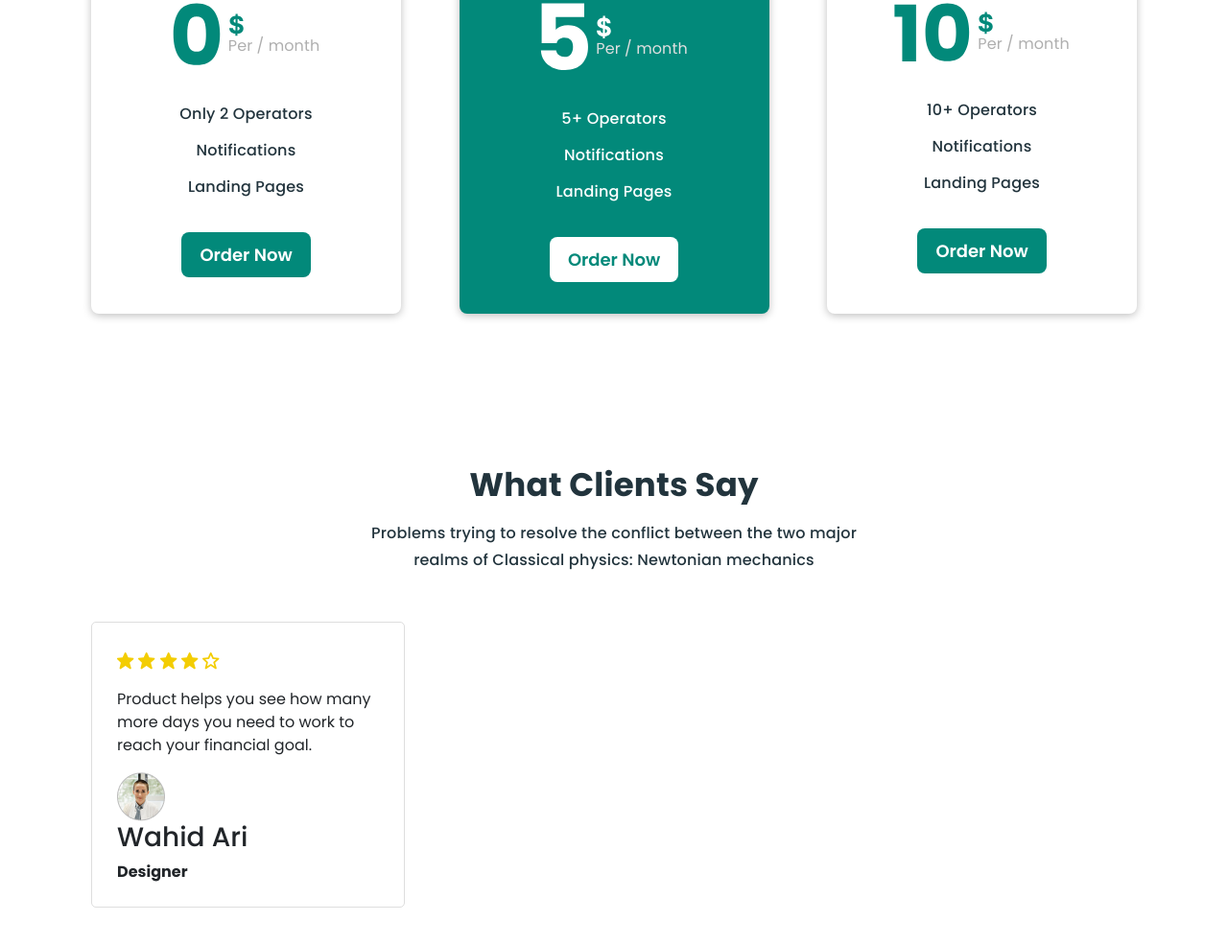
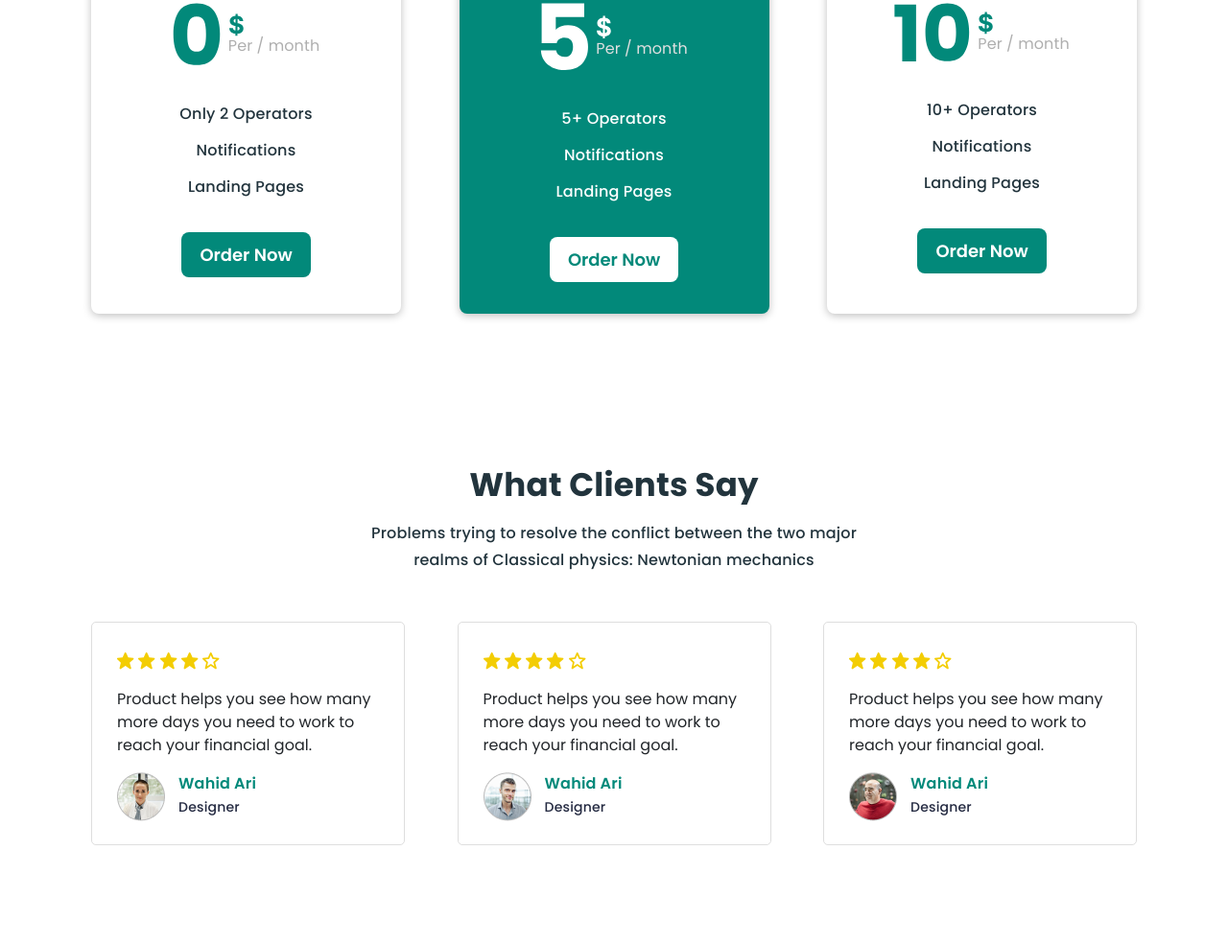
Before and after one commit to Salohiddin-coder/MyProduct, a plain HTML site: page index.html in a window 1280 px wide. Shown: the part 4917-5902 px from the top of the page at 96% size. Before the commit the page ends 5863 px from the top, so only its background shows below. Drawn offline with Linux system fonts and the light colour scheme.

Commit message:
add new changes

```diff
--- a/index.html
+++ b/index.html
@@ -540,7 +540,42 @@
               <p class="clients__text">Product helps you see how many more days you need to work to reach your financial goal.</p>
 
               <div class="clients__box">
-                <img class="clients__img" src="./images/person-5.png" srcset="./images/person-5.png 1x, ./images/person-5@2x.png 2x" alt="a man is smiling" width="50" height="50">
+                <img class="clients__img" src="./images/person-5.png" srcset="./images/person-5.png 1x, ./images/person-5@2x.png 2x" alt="a woman is smiling" width="50" height="50">
+                <div class="clients__names">
+                  <h3 class="clients__name">Wahid Ari</h3>
+                  <strong class="clients__strong-text">Designer</strong>
+                </div>
+              </div>
+            </li>
+            <li class="clients__item">
+              <img class="clients__symbol" src="./images/star-colored.svg" alt="an orange star" width="18" height="18">
+              <img class="clients__symbol" src="./images/star-colored.svg" alt="an orange star" width="18" height="18">
+              <img class="clients__symbol" src="./images/star-colored.svg" alt="an orange star" width="18" height="18">
+              <img class="clients__symbol" src="./images/star-colored.svg" alt="an orange star" width="18" height="18">
+              <img class="clients__symbol" src="./images/star.svg" alt="an orange bordered star" width="18" height="18">
+
+              <p class="clients__text">Product helps you see how many more days you need to work to reach your financial goal.</p>
+
+              <div class="clients__box">
+                <img class="clients__img" src="./images/person-6.png" srcset="./images/person-6.png 1x, ./images/person-6@2x.png 2x" alt="a man is smiling" width="50" height="50">
+                <div class="clients__names">
+                  <h3 class="clients__name">Wahid Ari</h3>
+                  <strong class="clients__strong-text">Designer</strong>
+                </div>
+              </div>
+            </li>
+
+            <li class="clients__item">
+              <img class="clients__symbol" src="./images/star-colored.svg" alt="an orange star" width="18" height="18">
+              <img class="clients__symbol" src="./images/star-colored.svg" alt="an orange star" width="18" height="18">
+              <img class="clients__symbol" src="./images/star-colored.svg" alt="an orange star" width="18" height="18">
+              <img class="clients__symbol" src="./images/star-colored.svg" alt="an orange star" width="18" height="18">
+              <img class="clients__symbol" src="./images/star.svg" alt="an orange bordered star" width="18" height="18">
+
+              <p class="clients__text">Product helps you see how many more days you need to work to reach your financial goal.</p>
+
+              <div class="clients__box">
+                <img class="clients__img" src="./images/person-7.png" srcset="./images/person-7.png 1x, ./images/person-7@2x.png 2x" alt="a man is smiling" width="50" height="50">
                 <div class="clients__names">
                   <h3 class="clients__name">Wahid Ari</h3>
                   <strong class="clients__strong-text">Designer</strong>
--- a/sass/blocks/_clients.scss
+++ b/sass/blocks/_clients.scss
@@ -1,3 +1,7 @@
+.clients {
+  padding-bottom: 150px;
+}
+
 .clients__texts {
   margin: 0 auto;
   width: 100%;
@@ -28,6 +32,7 @@
 
 .clients__list {
   display: flex;
+  justify-content: space-between;
   margin: 0;
   padding: 0;
   list-style-type: none;
@@ -45,3 +50,45 @@
 .clients__text {
   margin: 16px 0;
 }
+
+.clients__box {
+  display: flex;
+}
+
+.clients__names {
+  margin-left: 14px;
+}
+
+.clients__name {
+  margin: 0;
+  font-weight: 600;
+  font-size: 16px;
+  line-height: 24px;
+  letter-spacing: 0.2px;
+  color: #02897A;
+}
+
+.clients__strong-text {
+  margin: 0;
+  font-weight: 500;
+  font-size: 14px;
+  line-height: 24px;
+  letter-spacing: 0.2px;
+  color: #252B42;
+}
+
+
+@media only screen and (max-width: 520px) {
+  .clients__list {
+    flex-direction: column;
+    align-items: center;
+  }
+
+  .clients__item {
+    margin-bottom: 32px;
+  }
+
+  .clients__item:nth-child(3) {
+    margin-bottom: 0;
+  }
+}
```
Also changed, not shown: css/main.css, 1 other file.
